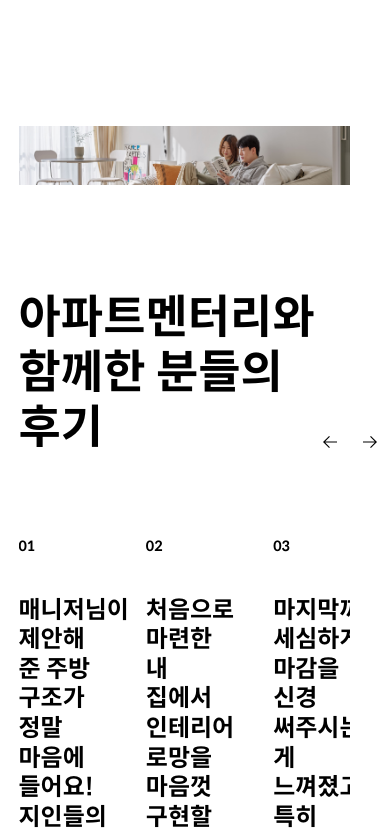
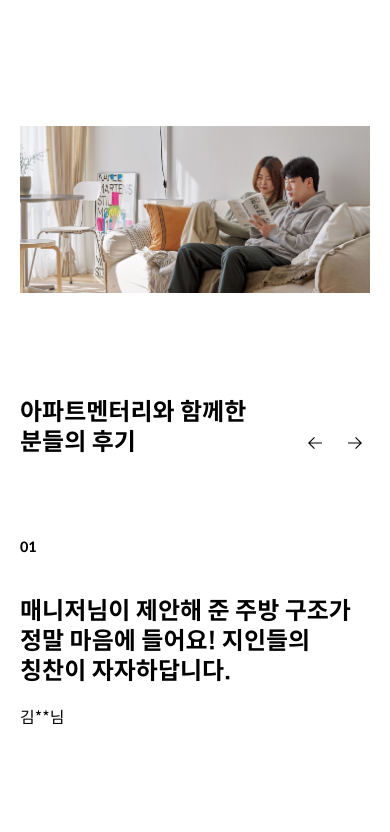
Before and after one commit to joyoungkyoung/web-site-2, a Next.js app: page / in a window 390 px wide. Shown: the part 2260-3092 px from the top of the page. Built offline with nearby package versions, Linux system fonts and the light colour scheme.

Commit message:
chore: 리뷰 섹션 반응형 처리, breakpoints 형태 변경, pagination 내부 수정

```diff
--- a/components/RoundButton.tsx
+++ b/components/RoundButton.tsx
@@ -5,7 +5,7 @@ import { ArrowRightSvg } from './@svg';
 
 interface RoundButtonProps extends PropsWithChildren {}
 export default function RoundButton({ children }: RoundButtonProps) {
-  const matchTablet = useMediaQuery(`(max-width:${breakpoints.tablet})`);
+  const matchTablet = useMediaQuery(`(max-width:${breakpoints.tablet}px)`);
 
   return (
     <Button
--- a/components/SlidePagination.tsx
+++ b/components/SlidePagination.tsx
@@ -3,10 +3,7 @@ import { useEffect, useRef, useState } from 'react';
 import { useWindowSize } from 'react-use';
 import { SwiperClass, useSwiper } from 'swiper/react';
 
-interface SlidePaginationProps {
-  slidesPerView?: number;
-}
-export default function SlidePagination({ slidesPerView = 1 }: SlidePaginationProps) {
+export default function SlidePagination() {
   const [barWidth, setBarWidth] = useState<number>();
   const swiper = useSwiper();
   const barRef = useRef<HTMLDivElement>(null);
@@ -20,7 +17,7 @@ export default function SlidePagination({ slidesPerView = 1 }: SlidePaginationPr
 
   useEffect(() => {
     if (swiper && barRef.current) {
-      const total = swiper.slides?.length - (slidesPerView - 1);
+      const total = swiper.snapGrid?.length;
 
       const width = barRef.current.parentElement?.clientWidth;
 
--- a/containers/Home/ApartSection/ApartCard.tsx
+++ b/containers/Home/ApartSection/ApartCard.tsx
@@ -16,15 +16,13 @@ export default function ApartCard({ src, title, desc, price }: ApartCardProps) {
   const imageRef = useRef<HTMLImageElement>(null);
   const { width: windowWidth } = useWindowSize();
 
-  const matchLaptop = useMediaQuery(`(max-width:${breakpoints.laptop})`);
-  const matchTablet = useMediaQuery(`(max-width:${breakpoints.tablet})`);
+  const matchLaptop = useMediaQuery(`(max-width:${breakpoints.laptop}px)`);
+  const matchTablet = useMediaQuery(`(max-width:${breakpoints.tablet}px)`);
 
   useEffect(() => {
     if (imageRef.current) {
       const width = imageRef.current.clientWidth;
       const height = width / 1.52632;
-
-      console.log(width, height);
 
       if (imageRef.current.parentElement) {
         imageRef.current.parentElement.style.height = `${height}px`;
--- a/containers/Home/ApartSection/index.tsx
+++ b/containers/Home/ApartSection/index.tsx
@@ -13,7 +13,7 @@ interface ApartSectionProps {
   items: ApartItem[];
 }
 export default function ApartSection({ title, btn, items }: ApartSectionProps) {
-  const matchTablet = useMediaQuery(`(max-width:${breakpoints.tablet})`);
+  const matchTablet = useMediaQuery(`(max-width:${breakpoints.tablet}px)`);
 
   return (
     <Box data-aos="fade-up" marginBottom={'200px'} padding={`0 ${matchTablet ? '20px' : '40px'}`}>
@@ -30,7 +30,7 @@ export default function ApartSection({ title, btn, items }: ApartSectionProps) {
           ))}
           {/* 페이지네이션 슬라이드 */}
           <Box height={'60px'} />
-          <SlidePagination slidesPerView={matchTablet ? 1 : 3} />
+          <SlidePagination />
           {/* 네비게이션 버튼 */}
           {!matchTablet && <ApartNav />}
         </Swiper>
--- a/containers/Home/ReviewSection/index.tsx
+++ b/containers/Home/ReviewSection/index.tsx
@@ -1,31 +1,54 @@
 import { useState } from 'react';
-import { Box, IconButton } from '@mui/material';
+import { Box, IconButton, useMediaQuery } from '@mui/material';
+import { breakpoints, media } from '@/styles/mixins';
+import styled from '@emotion/styled';
 import Image from 'next/image';
-import mainCustomerReview from '@/images/main-customer-review.jpg';
+import mainCustomerReview1 from '@/images/main-customer-review1.jpg';
+import mainCustomerReview2 from '@/images/main-customer-review2.jpg';
 import { Heading, SlidePagination } from '@/components';
 import { SlideNextSvg, SlidePrevSvg } from '@/components/@svg';
-import { Swiper, SwiperClass, SwiperSlide } from 'swiper/react';
+import { Swiper, SwiperProps, SwiperSlide } from 'swiper/react';
+import SwiperClass from 'swiper';
+import { Grid } from 'swiper/modules';
+import 'swiper/css/grid';
 import { REVIEW_ITEMS } from '../Home.constant';
 import ReviewCard from './ReviewCard';
 
 export default function ReviewSection() {
   const [swiper, setSwiper] = useState<SwiperClass>();
 
+  const matchTablet = useMediaQuery(`(max-width:${breakpoints.tablet}px)`);
+
   const handleClickSlidePrev = () => swiper?.slidePrev();
   const handleClickSlideNext = () => swiper?.slideNext();
 
+  const swiperStyle: SwiperProps = {
+    spaceBetween: 50,
+    modules: [Grid],
+    breakpoints: {
+      [breakpoints.tablet]: {
+        slidesPerView: 1,
+        grid: { rows: 2, fill: 'row' },
+      },
+      [breakpoints.laptop]: {
+        slidesPerView: 2,
+        grid: undefined,
+      },
+      [breakpoints.desktop]: {
+        slidesPerView: 3,
+        grid: undefined,
+      },
+    },
+  };
+
   return (
     <Box display={'flex'} justifyContent={'flex-end'}>
-      <Box width={'85%'}>
-        <Image
-          src={mainCustomerReview}
-          alt="main-customer-review"
-          style={{ width: '100%', maxWidth: '100%', objectFit: 'cover', height: 'fit-content' }}
-        />
+      <ReviewBox>
+        <Image src={matchTablet ? mainCustomerReview2 : mainCustomerReview1} alt="main-custom-review" />
         <Box height={'100px'} />
         <Box>
           <Box display={'flex'} justifyContent={'space-between'} alignItems={'flex-end'}>
-            <Heading t="h2">아파트멘터리와 함께한 분들의 후기</Heading>
+            <Heading t={matchTablet ? 'h4' : 'h2'}>아파트멘터리와 함께한 분들의 후기</Heading>
             <Box display={'flex'} gap={'10px'}>
               <IconButton onClick={handleClickSlidePrev}>
                 <SlidePrevSvg />
@@ -36,7 +59,7 @@ export default function ReviewSection() {
             </Box>
           </Box>
           <Box height={'80px'} />
-          <Swiper slidesPerView={3} spaceBetween={50} onSwiper={setSwiper}>
+          <Swiper id="review-swiper" onSwiper={setSwiper} {...swiperStyle}>
             {REVIEW_ITEMS.map((item, index) => (
               <SwiperSlide key={index}>
                 <ReviewCard {...item} index={index + 1} />
@@ -44,11 +67,31 @@ export default function ReviewSection() {
             ))}
             {/* 페이지네이션 슬라이드 */}
             <Box height={'60px'} />
-            <SlidePagination slidesPerView={3} />
+            <SlidePagination />
           </Swiper>
         </Box>
-      </Box>
+      </ReviewBox>
       <Box width={'40px'} />
     </Box>
   );
 }
+
+const ReviewBox = styled(Box)`
+  width: 85%;
+  > img {
+    width: 100%;
+    max-width: 100%;
+    object-fit: cover;
+    height: fit-content;
+  }
+  ${media.tablet`
+    width: 100%;
+    padding: 0 20px;
+    > img {
+      width: 100%;
+      max-width: 100%;
+      object-fit: cover;
+      min-height: 160px;
+    }
+  `}
+`;
--- a/containers/Home/VideoSection.tsx
+++ b/containers/Home/VideoSection.tsx
@@ -4,7 +4,7 @@ import styled from '@emotion/styled';
 import { Box, Typography, useMediaQuery } from '@mui/material';
 
 export default function VideoSection() {
-  const matchTablet = useMediaQuery(`(max-width:${breakpoints.tablet})`);
+  const matchTablet = useMediaQuery(`(max-width:${breakpoints.tablet}px)`);
 
   return (
     <Box maxWidth={'1920px'} margin={'0 auto'}>
--- a/styles/mixins.ts
+++ b/styles/mixins.ts
@@ -1,10 +1,10 @@
 import { css } from '@emotion/react';
 
 type Breakpoint = 'tablet' | 'laptop' | 'desktop';
-const breakpoints: { [key in Breakpoint]: string } = {
-  tablet: '900px',
-  laptop: '1200px',
-  desktop: '1400px',
+const breakpoints: { [key in Breakpoint]: number } = {
+  tablet: 900,
+  laptop: 1200,
+  desktop: 1400,
 };
 
 const init: { [key in Breakpoint]: Function } = {
@@ -14,7 +14,7 @@ const init: { [key in Breakpoint]: Function } = {
 };
 const media = Object.keys(breakpoints).reduce((acc, key) => {
   acc[key as Breakpoint] = (...args: any) => css`
-    @media (max-width: ${breakpoints[key as Breakpoint]}) {
+    @media (max-width: ${breakpoints[key as Breakpoint]}px) {
       ${css(...args)};
     }
   `;
```
Also changed, not shown: public/images/main-customer-review1.jpg (renamed from public/images/main-customer-review.jpg), public/images/main-customer-review2.jpg (added).
